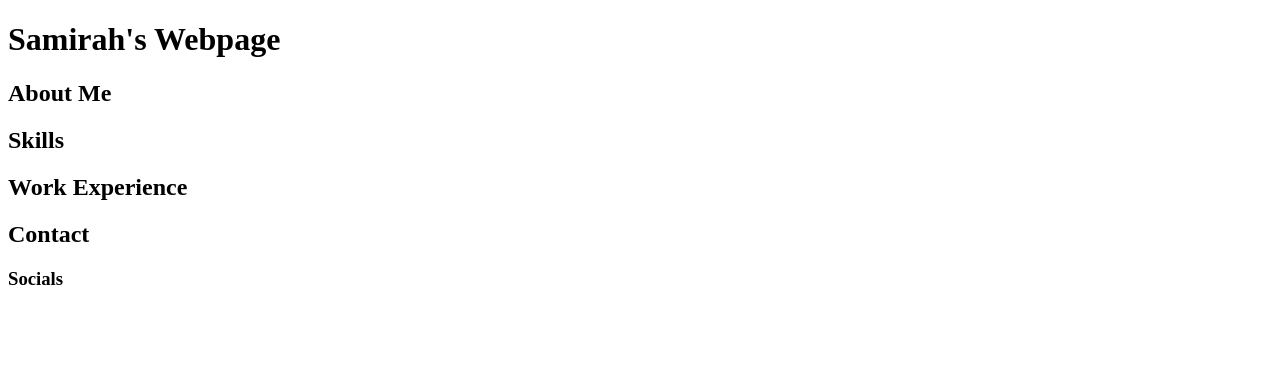
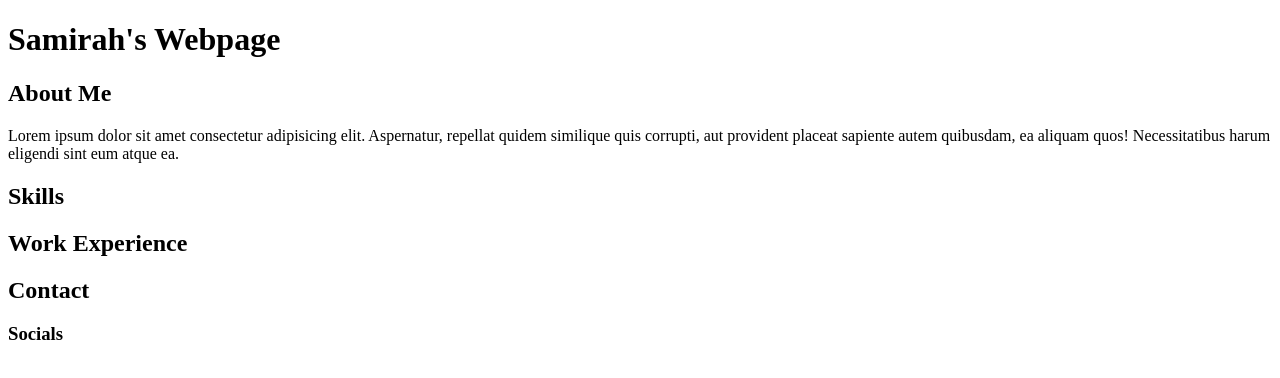
Before and after one commit to Samirah-M/AlphaDevs-Project1, a plain HTML site: page index.html in a window 1280 px wide. Drawn offline with Linux system fonts and the light colour scheme.

Commit message:
first paragraph

```diff
--- a/index.html
+++ b/index.html
@@ -9,6 +9,9 @@
     <h1>Samirah's Webpage</h1>
 
     <h2>About Me</h2>
+    <p>
+        Lorem ipsum dolor sit amet consectetur adipisicing elit. Aspernatur, repellat quidem similique quis corrupti, aut provident placeat sapiente autem quibusdam, ea aliquam quos! Necessitatibus harum eligendi sint eum atque ea.
+    </p>
     <h2>Skills</h2>
     <h2>Work Experience</h2>
     <h2>Contact</h2>
```
